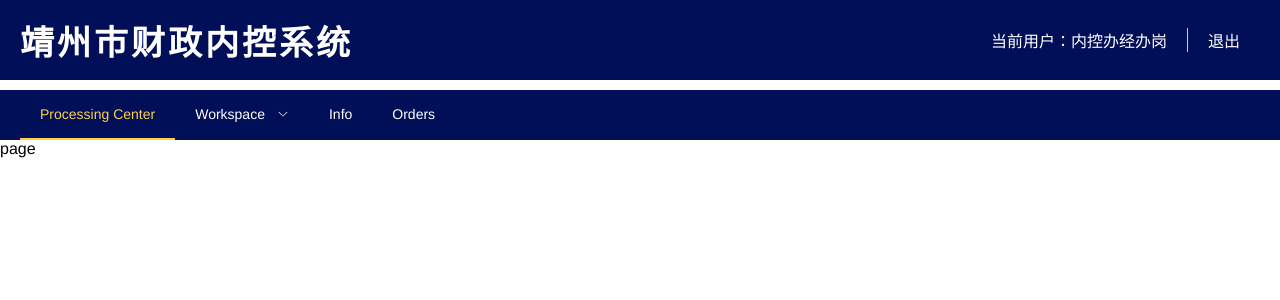
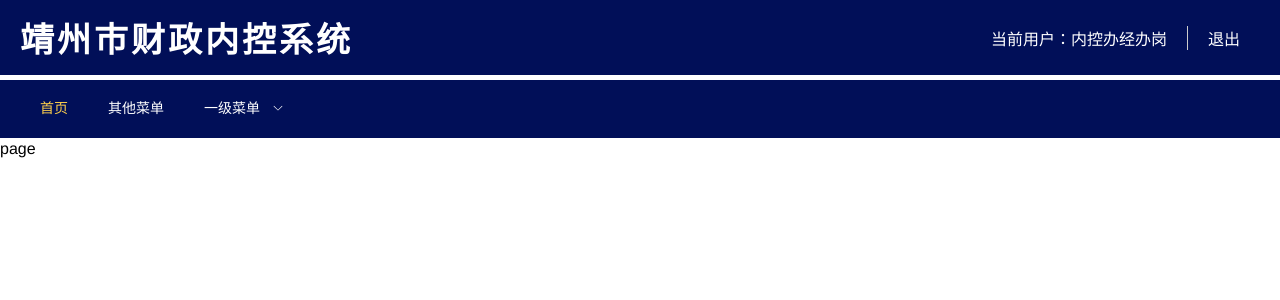
Before and after one commit to yaner1128/internal-control-ui, a Vue app: page /dashboard in a window 1280 px wide. Shown: the top 300 px of the page. Built offline with nearby package versions, Linux system fonts and the light colour scheme.

Commit message:
feat(菜单): 新增菜单

```diff
--- a/src/views/layout/index.vue
+++ b/src/views/layout/index.vue
@@ -2,7 +2,7 @@
   <div class="common-layout">
     <el-header class="common-header">
       <head-title class="title"></head-title>
-      <headMenu class="menu"></headMenu>
+      <headMenu class="headMenu"></headMenu>
     </el-header>
     <el-main class="common-main">
       <router-view></router-view>
@@ -34,11 +34,8 @@ export default defineComponent({
     padding: 0;
     margin: 0;
     .title{
-      height: 80px;
-      margin-bottom: 10px;
-    }
-    .menu{
-      height: 50px;
+      height: 75px;
+      margin-bottom: 5px;
     }
     color: var(--text_color);
   }
--- a/src/views/layout/module/headMenu.vue
+++ b/src/views/layout/module/headMenu.vue
@@ -7,37 +7,51 @@
       text-color="var(--text_color)"
       active-text-color="var(--hover_color)"
     >
-      <el-menu-item index="1">Processing Center</el-menu-item>
-      <el-sub-menu index="2">
-        <template #title>Workspace</template>
-        <el-menu-item index="2-1">item one</el-menu-item>
-        <el-menu-item index="2-2">item two</el-menu-item>
-        <el-menu-item index="2-3">item three</el-menu-item>
-        <el-sub-menu index="2-4">
-          <template #title>item four</template>
-          <el-menu-item index="2-4-1">item one</el-menu-item>
-          <el-menu-item index="2-4-2">item two</el-menu-item>
-          <el-menu-item index="2-4-3">item three</el-menu-item>
-        </el-sub-menu>
-      </el-sub-menu>
-      <el-menu-item index="3">Info</el-menu-item>
-      <el-menu-item index="4">Orders</el-menu-item>
+      <template v-for="(menu, index) in menuList" :key="index">
+        <subMenu :menu="menu"></subMenu>
+      </template>
     </el-menu>
   </div>
 </template>
 
 <script lang="ts">
-import { defineComponent, reactive, toRefs } from 'vue'
+import { defineComponent, reactive, toRefs } from 'vue';
+import routes from "@/router/index";
+import subMenu from './subMenu.vue';
 
 export default defineComponent({
-  name: "menu",
+  name: "headMenu",
+  components: {
+    subMenu
+  },
   setup() {
+    console.log('router', routes)
     const data = reactive({
-      activeIndex: '1'
+      activeIndex: '/',
+      menuList: [
+        { name: "首页", path: "/", children: [] },
+        { name: "其他菜单", path: "/other", children: null },
+        { name: "一级菜单", path: "/1-1", children: [
+          { name: "二级菜单1", path: "2-1", children: [
+            { name: "三级菜单1", path: "3-1", children: null },
+            { name: "三级菜单2", path: "3-2", children: [
+              { name: "四级菜单1", path: "4-1", children: null }
+            ]},
+            { name: "三级菜单3", path: "3-3", children: null },
+            { name: "三级菜单4", path: "3-4", children: null },
+          ]},
+          { name: "二级菜单2", path: "2-2", children: null }
+        ]},
+      ]
     })
 
+    const handleSelect = (key: string, keyPath: string[]) => {
+      console.log(key, keyPath)
+    }
+
     return {
-      ...toRefs(data)
+      ...toRefs(data),
+      handleSelect
     }
   },
 })
--- /dev/null
+++ b/src/views/layout/module/subMenu.vue
@@ -0,0 +1,42 @@
+<template>
+  <template v-if="!menu.children || (Array.isArray(menu.children) && menu.children.length == 0)">
+    <router-link :to="getPath(menu)">
+      <el-menu-item :index="menu.path">{{ menu.name }}</el-menu-item>
+    </router-link>
+  </template>
+  <template v-else>
+    <el-sub-menu :index="menu.path">
+      <template #title>{{ menu.name }}</template>
+       <template v-for="(sunMenu, index) in menu.children" :key="index">
+          <subMenu :menu="sunMenu" :parentMenu="parentMenu ? parentMenu + '/' + menu.path : menu.path"></subMenu>
+      </template>
+    </el-sub-menu>
+  </template>
+
+</template>
+
+<script lang="ts">
+import { defineComponent, toRefs } from 'vue'
+
+export default defineComponent({
+  name: "subMenu",
+  props: {
+    menu: {
+      type: Object
+    },
+    parentMenu: {
+      type: String,
+      default: ''
+    }
+  },
+  setup(props) {
+    const getPath = (obj: any) => {
+      return props.parentMenu ? props.parentMenu+'/'+obj.path : obj.path;
+    }
+    return {
+      ...toRefs(props),
+      getPath
+    }
+  },
+})
+</script>
```
